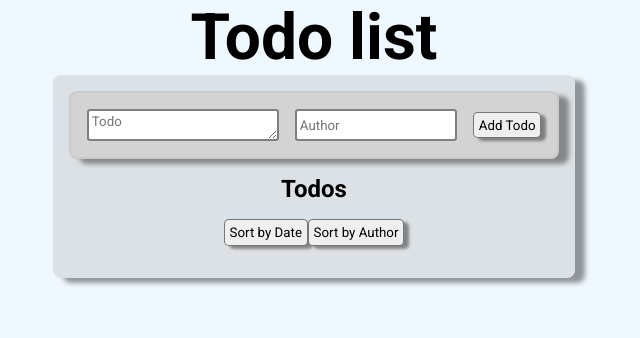
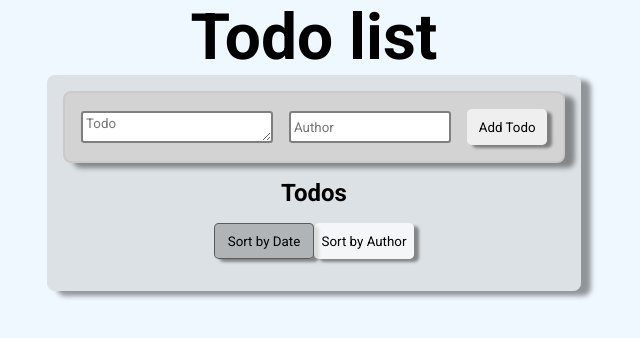
Before and after one commit to Bosseyang/Task3-react-todo-list, a React (Vite) app: page / in a window 1280 px wide. Shown: the top 338 px of the page, without its empty margins (326-966 px from the left). Built offline with nearby package versions, Linux system fonts and the light colour scheme.

Commit message:
Update Button.css

```diff
--- a/src/css/Button.css
+++ b/src/css/Button.css
@@ -1,8 +1,10 @@
 .button {
   border-radius: 0.3rem;
-  border: 1px solid rgba(0, 0, 0, 0.5);
+  border: 0px solid rgba(0, 0, 0, 0.5);
   box-shadow: 5px 3px 3px rgba(0, 0, 0, 0.4);
 
+  width: 36px;
+  height: 36px;
   padding: 0.3rem;
 }
 .button:hover {
@@ -11,5 +13,32 @@
 }
 
 .button:active {
-  background-color: rgba(255, 255, 255, 0.3);
+  background-color: rgba(0, 0, 0, 0.2);
 }
+
+.button.sort-date-button,
+.button.sort-author-button {
+  width: 100px;
+}
+
+.button.add-todo-button {
+  width: 80px;
+}
+
+.button.gray1 {
+  background-color: rgba(0, 0, 0, 0.2);
+  border: 1px solid rgba(0, 0, 0, 0.5);
+}
+.button.gray2 {
+  background-color: rgba(255, 255, 255, 0.7);
+}
+
+.button.gray1:hover {
+  cursor: pointer;
+  background-color: rgba(0, 0, 0, 0.2);
+}
+
+.button.gray2:hover {
+  cursor: pointer;
+  background-color: rgba(0, 0, 0, 0.2);
+}
```
